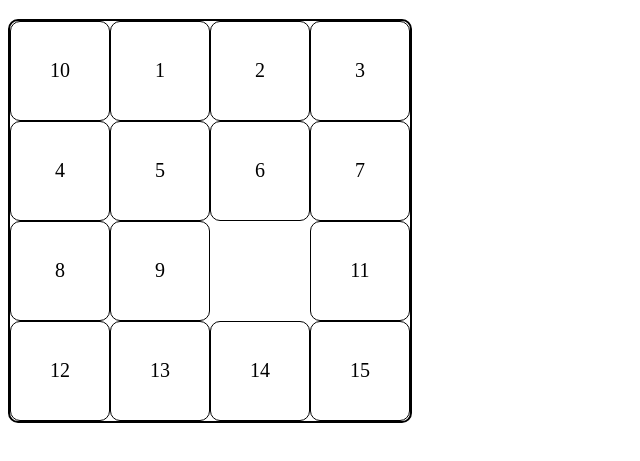
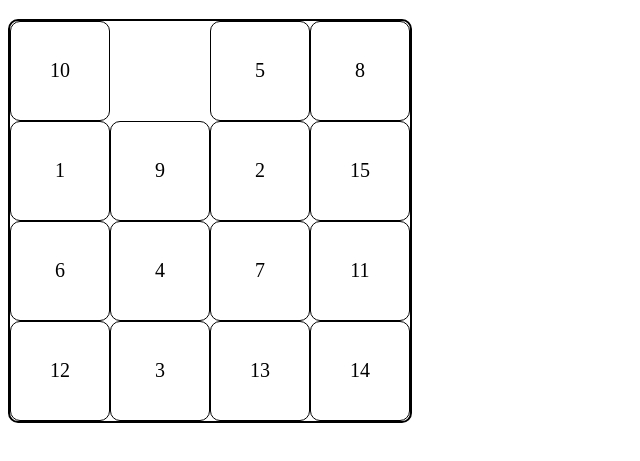
Before and after one commit to Mobidikt/gem-puzzle, a plain HTML site: page index.html in a window 1280 px wide. Both pictures are taken after a click on the element "10". Shown: the part 61-522 px from the top of the page, without its empty margins (0-640 px from the left). Drawn offline with Linux system fonts and the light colour scheme.

Commit message:
feat: move gem

```diff
--- a/index.css
+++ b/index.css
@@ -17,5 +17,5 @@
     display: flex;
     justify-content: center;
     align-items: center;
-
+    cursor: pointer;
 }
--- a/index.js
+++ b/index.js
@@ -6,11 +6,19 @@ const empty ={
 };
 
 const cells = [];
+const moves = 0;
 
 cells.push(empty);
 
 function move(index) {
     const cell = cells[index];
+    const leftDiff = Math.abs(empty.left-cell.left);
+    const leftTop = Math.abs(empty.top-cell.top);
+
+    if(leftDiff+leftTop> 1){
+        return;
+    }
+
     cell.element.style.top= `${empty.top * cellSize}px`;
     cell.element.style.left= `${empty.left * cellSize}px`;
 
@@ -20,17 +28,29 @@ function move(index) {
     empty.top=cell.top;
     cell.top=emptyTop;
     cell.left=emptyLeft;
+    moves = moves+1;
+    const isFinished = cells.every(cell => {
+        return cell.value === cell.top * 4 +cell.left;
+    })
+    if(isFinished) {
+        alert('You won');
+    }
 }
 
+const numbers = [...Array(15).keys()].sort(()=>Math.random()-0.5);
+
 for ( let i=1; i<=15; i++){
+    console.log(numbers);
+    const value = numbers[i-1]+1;
     const cell = document.createElement('div');
     cell.className= 'cell';
-    cell.innerHTML= i;
+    cell.textContent= value;
 
     const left = i% 4;
     const top = (i-left) /4;
 
     cells.push({
+        value: value,
         left: left,
         top: top,
         element: cell
```
